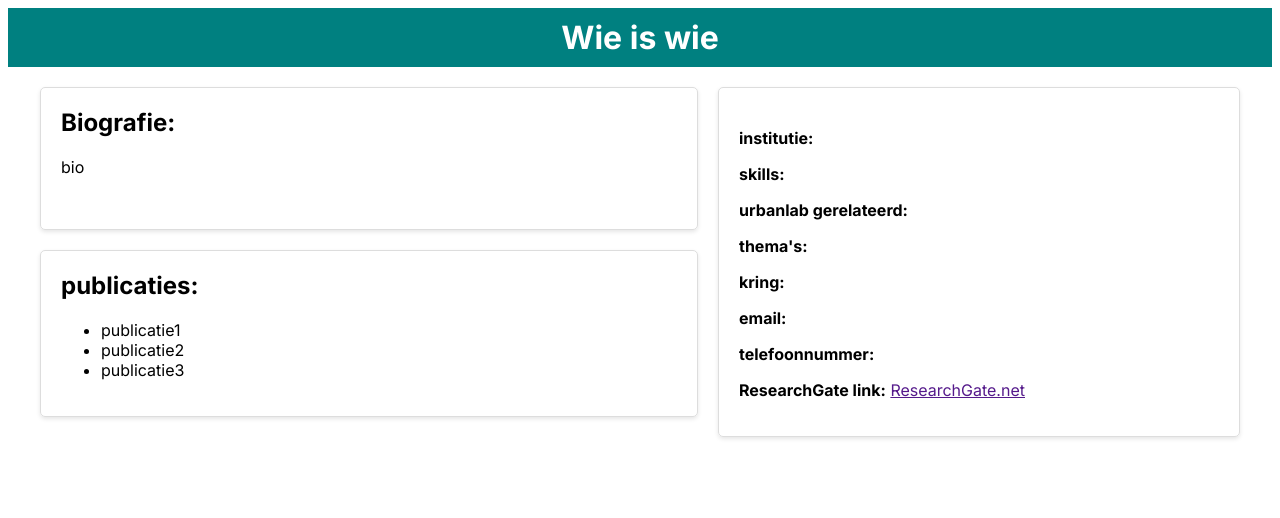
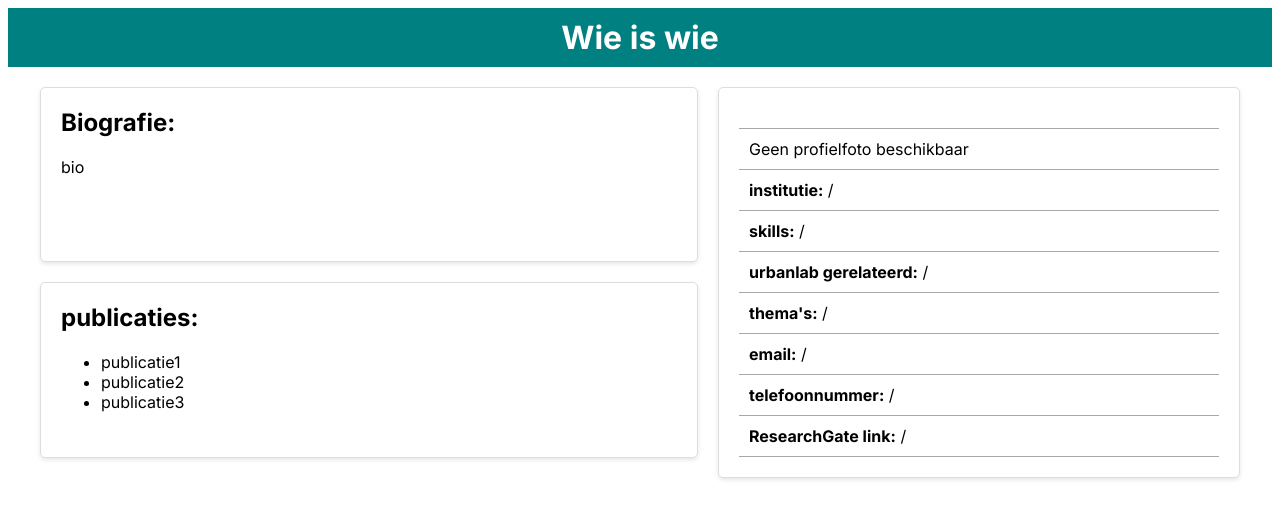
Before and after one commit to ThomasCl/ThomasCl.github.io, a Next.js app: page /profile in a window 1280 px wide. Shown: the top 518 px of the page. Built offline with nearby package versions, Linux system fonts and the light colour scheme.

Commit message:
profilecard update

```diff
--- a/src/app/globals.css
+++ b/src/app/globals.css
@@ -445,3 +445,13 @@ body {
     left: unset;
   }
 }
+
+.profile-info p {
+  border-bottom: 1px solid #a9a9a9; /* Onderste rand */
+  padding: 10px;
+  margin: 0; /* Geen marge zodat de kaders overlopen */
+}
+
+.profile-info p:first-of-type {
+  border-top: 1px solid #a9a9a9; /* Bovenste rand alleen voor het eerste element */
+}
--- a/src/app/profile/page.tsx
+++ b/src/app/profile/page.tsx
@@ -28,12 +28,9 @@ const Profile : React.FC<Props> = ({user}) => {
 
   useEffect(() => {
     const storedUser = sessionStorage.getItem('selectedUser');
-    console.log('userprop', storedUser)
     if (storedUser) {
       const parsedUser = JSON.parse(storedUser);
-      console.log('parsedUser', parsedUser)
       const foundedUser = userService.getUserWithAllInfo(parsedUser.voornaam, parsedUser.achternaam, parsedUser.huidige_functie, parsedUser.skills, parsedUser.themas);
-      console.log('foundedUser', foundedUser)
       if (foundedUser) {
         setVoornaam(foundedUser.voornaam);
         setAchternaam(foundedUser.achternaam);
@@ -45,7 +42,7 @@ const Profile : React.FC<Props> = ({user}) => {
         setSkills(foundedUser.skills);
         setThemas(foundedUser.themas);
         setKring(foundedUser.kring);
-        setUrban_lab_related(foundedUser.urban_lab_related);
+        setUrban_lab_related(foundedUser.urban_lab_related)
         setBio(foundedUser.bio);
         setProfile_page(foundedUser.profile_page);
       }
@@ -71,16 +68,14 @@ const Profile : React.FC<Props> = ({user}) => {
       </div>
       <div className="profile-info">
         <h2>{voornaam} {achternaam}</h2>
-        <p>{profiel_foto}</p>
-        <p><b>institutie:</b> {institutie}</p>
-        <p><b>skills:</b> {skills}</p>
-        <p><b>urbanlab gerelateerd:</b> {urban_lab_related}</p>
-        <p><b>thema's:</b> {themas.join(', ')}</p>
-        <p><b>kring:</b> {kring}</p>
-        <p><b>email:</b> {email}</p>
-        <p><b>telefoonnummer:</b> {phone_number}</p>
-        <p><b>ResearchGate link:</b> <a href={profile_page}>ResearchGate.net</a></p>
-
+        <p>{profiel_foto ? <img src={profiel_foto} alt="Profielfoto" /> : "Geen profielfoto beschikbaar"}</p>
+        <p><b>institutie:</b> {institutie ? institutie : "/"}</p>
+        <p><b>skills:</b> {skills ? skills : "/"}</p>
+        <p><b>urbanlab gerelateerd:</b> {urban_lab_related ? urban_lab_related : "/"}</p>
+        <p><b>thema's:</b> {themas && themas.length > 0 ? themas.join(", ") : "/"}</p>
+        <p><b>email:</b> {email ? email : "/"}</p>
+        <p><b>telefoonnummer:</b> {phone_number ? phone_number : "/"}</p>
+        <p><b>ResearchGate link:</b> {profile_page? <a href={profile_page}>ResearchGate.net</a> : "/"}</p>
       </div>
     </div>
     </>
```
